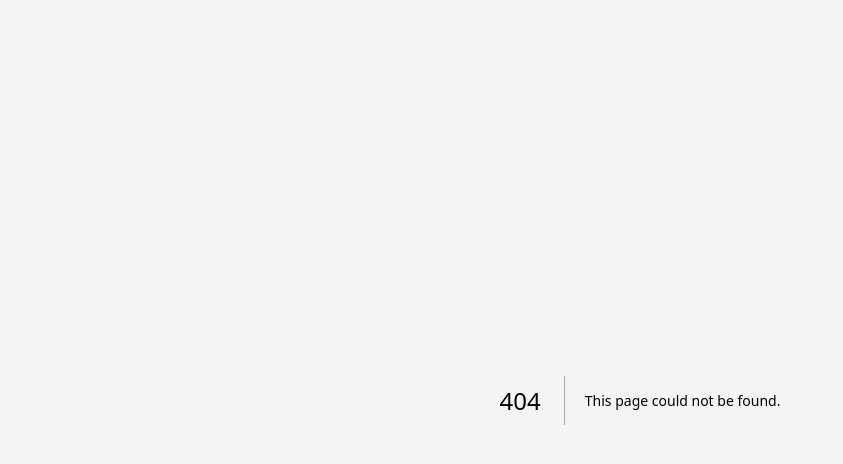
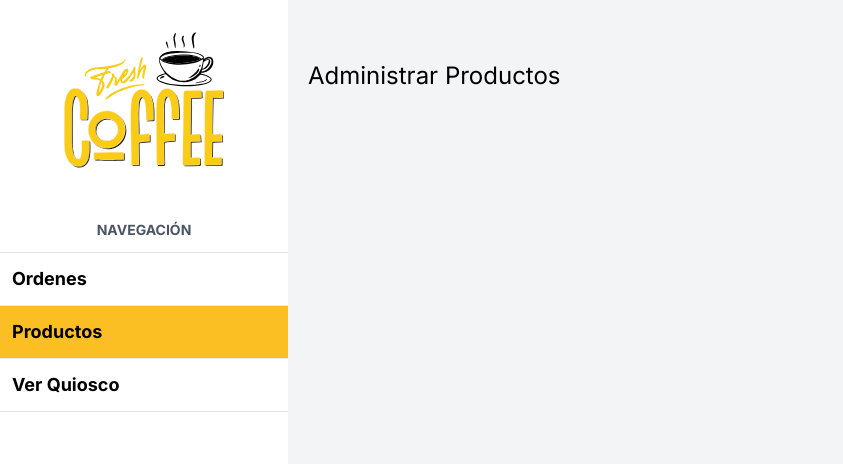
Before and after one commit to CrazyLoks/quiosco_nest_app_router, a Next.js app: page /admin/products in a window 1280 px wide. Before the commit this address had no page. Shown: the top 464 px of the page, without its empty margins (0-843 px from the left). Built offline with nearby package versions, Linux system fonts and the light colour scheme.

Commit message:
Se agregan rutas para navegar a ordenes, productos y quiosco

```diff
--- /dev/null
+++ b/app/admin/products/new/page.tsx
@@ -0,0 +1,6 @@
+
+export default function page() {
+  return (
+    <div>page</div>
+  )
+}
--- /dev/null
+++ b/app/admin/products/page.tsx
@@ -0,0 +1,9 @@
+import Heading from "@/components/ui/Heading";
+
+export default function ProductsPage() {
+  return (
+    <>
+        <Heading>Administrar Productos</Heading>
+    </>
+  )
+}
--- a/app/products/new/page.tsx
+++ /dev/null
@@ -1,6 +0,0 @@
-
-export default function NewProduct() {
-  return (
-    <div>NewProduct</div>
-  )
-}
--- a/app/products/page.tsx
+++ /dev/null
@@ -1,8 +0,0 @@
-
-export default function ProductsPage() {
-
-
-    return (
-        <h1>ProductsPage</h1>
-    )
-}
--- /dev/null
+++ b/components/admin/AdminRoute.tsx
@@ -0,0 +1,27 @@
+"use client"
+import Link from "next/link";
+import { usePathname } from "next/navigation";
+
+type AdminRouteProps = {
+    link: {
+        url: string;
+        text: string;
+        blank: boolean;
+    }
+}
+
+export default function AdminRoute({link} : AdminRouteProps) {
+
+  const pathname = usePathname();
+  const isActive = pathname.startsWith(link.url);
+
+  return (
+    <Link
+        className={`${isActive ? 'bg-amber-400' : ''} font-bold text-lg border-t border-gray-200 p-3 last-of-type:border-b`}
+        href={link.url}
+        target={link.blank ? '_blank' : ''}
+    >
+        {link.text}
+    </Link>
+  )
+}
--- a/components/admin/AdminSidebar.tsx
+++ b/components/admin/AdminSidebar.tsx
@@ -1,9 +1,10 @@
 import Logo from "../ui/Logo"
+import AdminRoute from "./AdminRoute"
 
 const adminNavigation = [
     {url: '/admin/orders', text: 'Ordenes', blank: false},
     {url: '/admin/products', text: 'Productos', blank: false},
-    {url: '/order/cafe', text: 'Ver Quiosco', blank: true},
+    {url: '/order/cafe', text: 'Ver Quiosco', blank: true}
 ]
 
 export default function AdminSidebar() {
@@ -14,7 +15,12 @@ export default function AdminSidebar() {
             <div className="space-y-3 ">
                 <p className="mt-10 uppercase font-bold text-sm text-gray-600 text-center">Navegación</p>
                 <nav className="flex flex-col">
-
+                    {adminNavigation.map(link => (
+                        <AdminRoute
+                            key={link.url}
+                            link={link}
+                        />
+                    ))}
                 </nav>
             </div>
         </>
```
